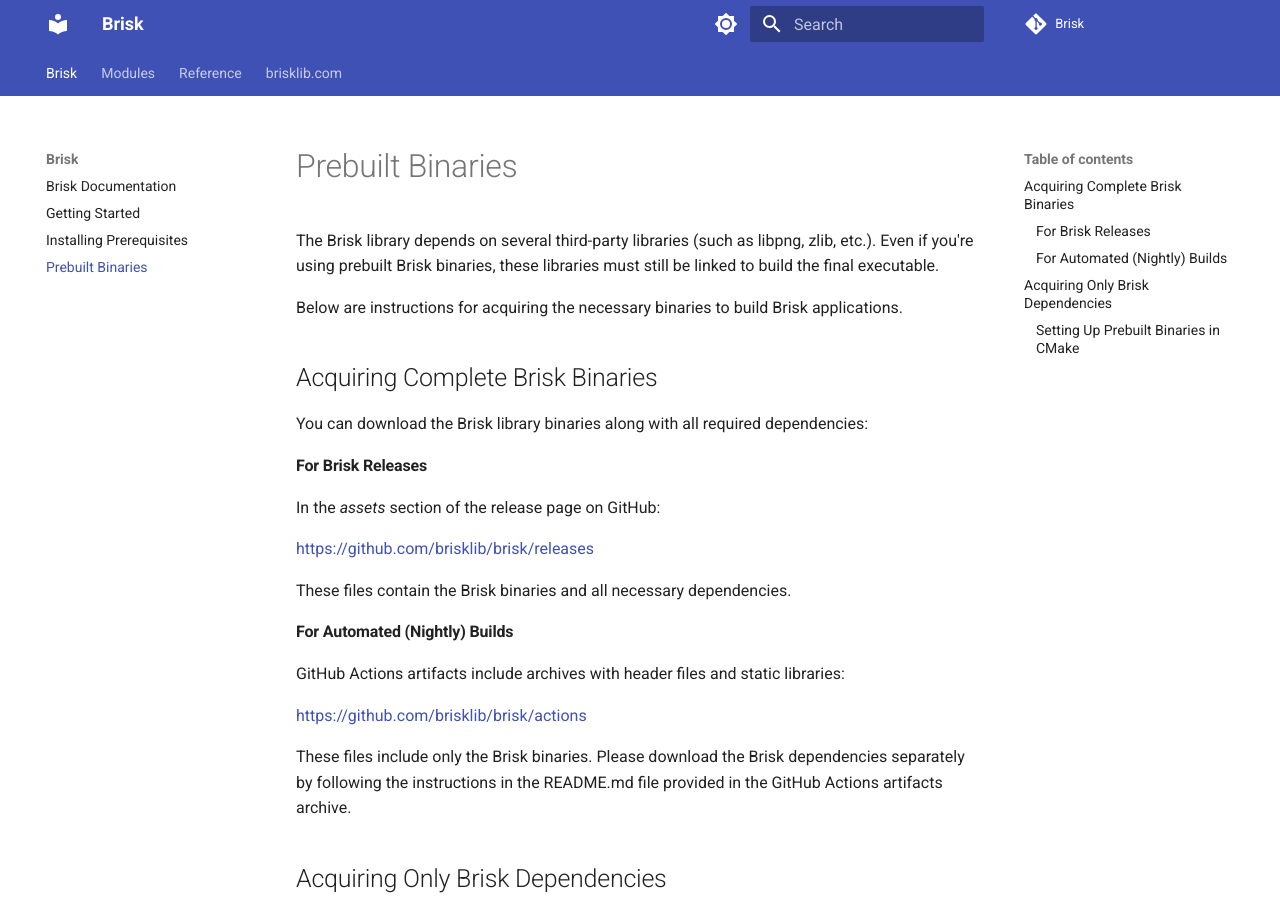
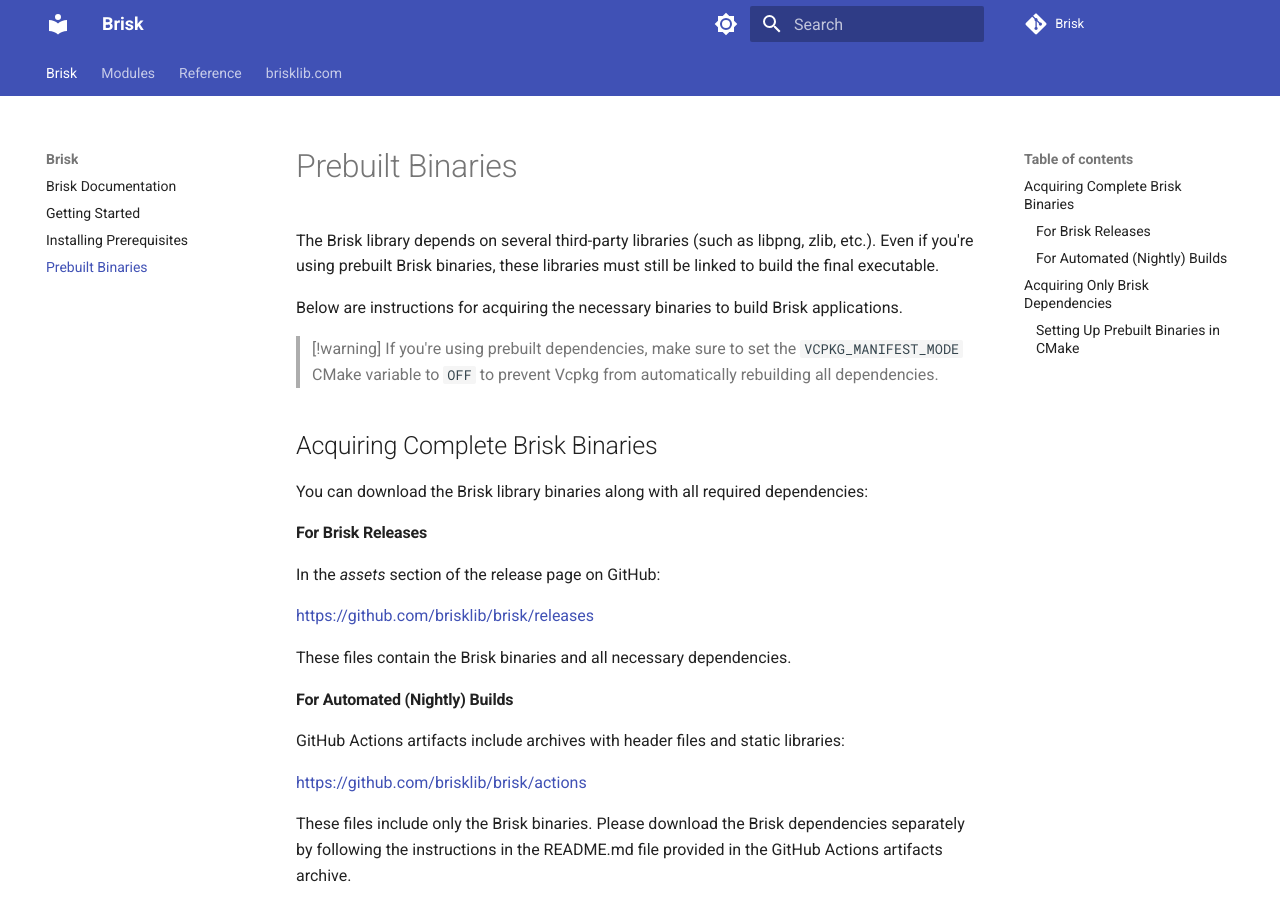
Before and after one commit to dancazarin/brisk, an MkDocs documentation site: the page built from docs/docs/prebuilt_binaries.md, in a window 1280 px wide and 900 px high. Built offline with MkDocs 1.6.1 and Material for MkDocs 9.7.7, drawn with Linux system fonts in a browser that asks for light colours; comment, search, counter and statistics services are not loaded.

Commit message:
Add note about VCPKG_MANIFEST_MODE

```diff
--- a/docs/docs/prebuilt_binaries.md
+++ b/docs/docs/prebuilt_binaries.md
@@ -3,6 +3,9 @@
 The Brisk library depends on several third-party libraries (such as libpng, zlib, etc.). Even if you're using prebuilt Brisk binaries, these libraries must still be linked to build the final executable.
 
 Below are instructions for acquiring the necessary binaries to build Brisk applications.
+
+> [!warning]
+> If you're using prebuilt dependencies, make sure to set the `VCPKG_MANIFEST_MODE` CMake variable to `OFF` to prevent Vcpkg from automatically rebuilding all dependencies.
 
 ## Acquiring Complete Brisk Binaries
 
```
